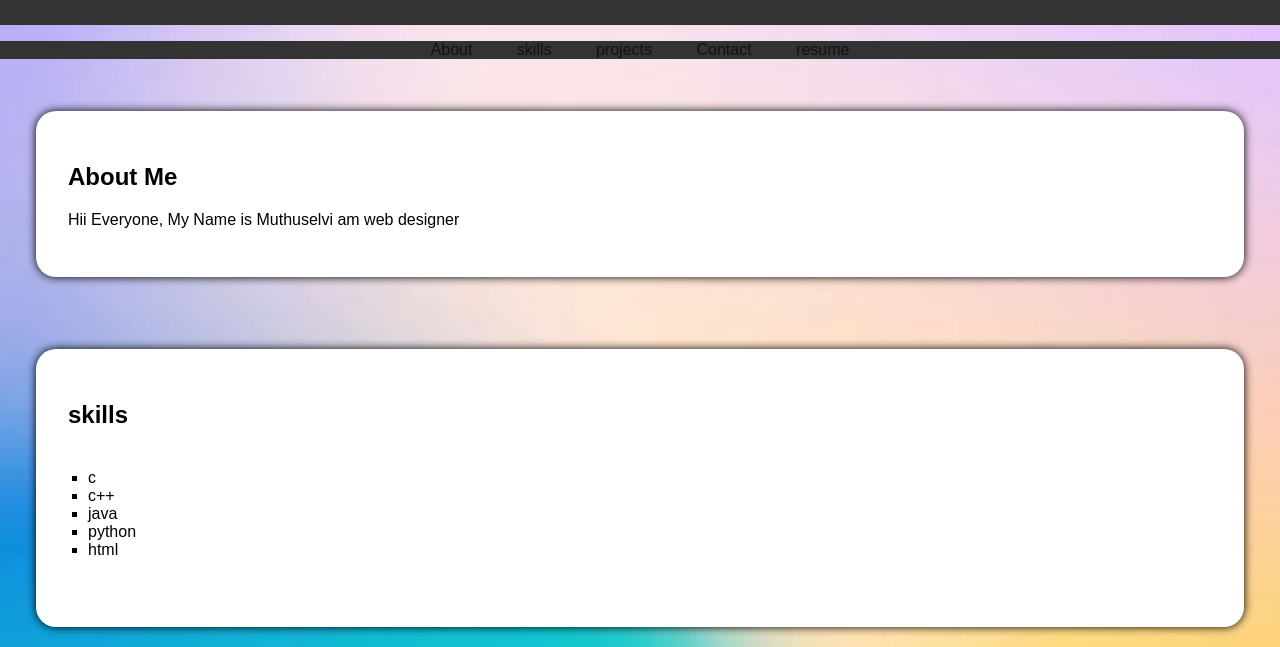
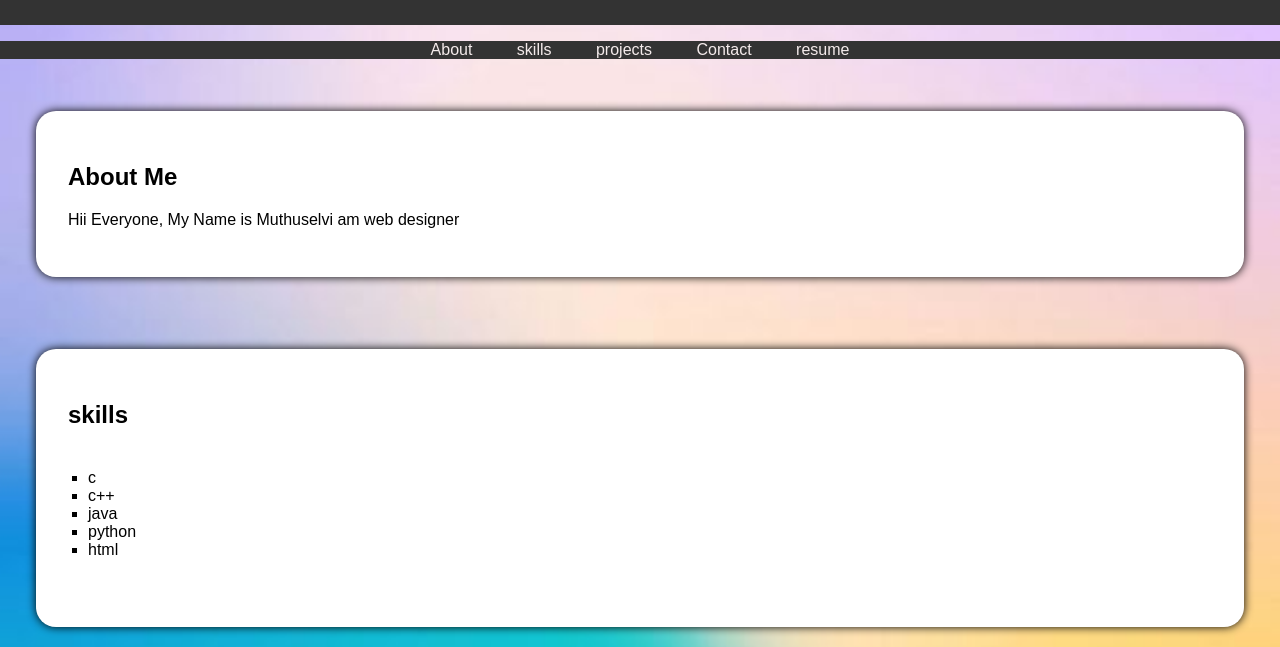
Before and after one commit to selvi995270/project-, a plain HTML site: page index.html in a window 1280 px wide. Shown: the part 153-800 px from the top of the page. Drawn offline with Linux system fonts and the light colour scheme.

Commit message:
Add files via upload

```diff
--- a/index.html
+++ b/index.html
@@ -52,7 +52,7 @@ nav li {
 }
 nav ul li a{
     text-decoration: none;
-    color:#121111;
+    color:#f4ebeb;
 }
 .section-content{
     background-color: #fff;
```
